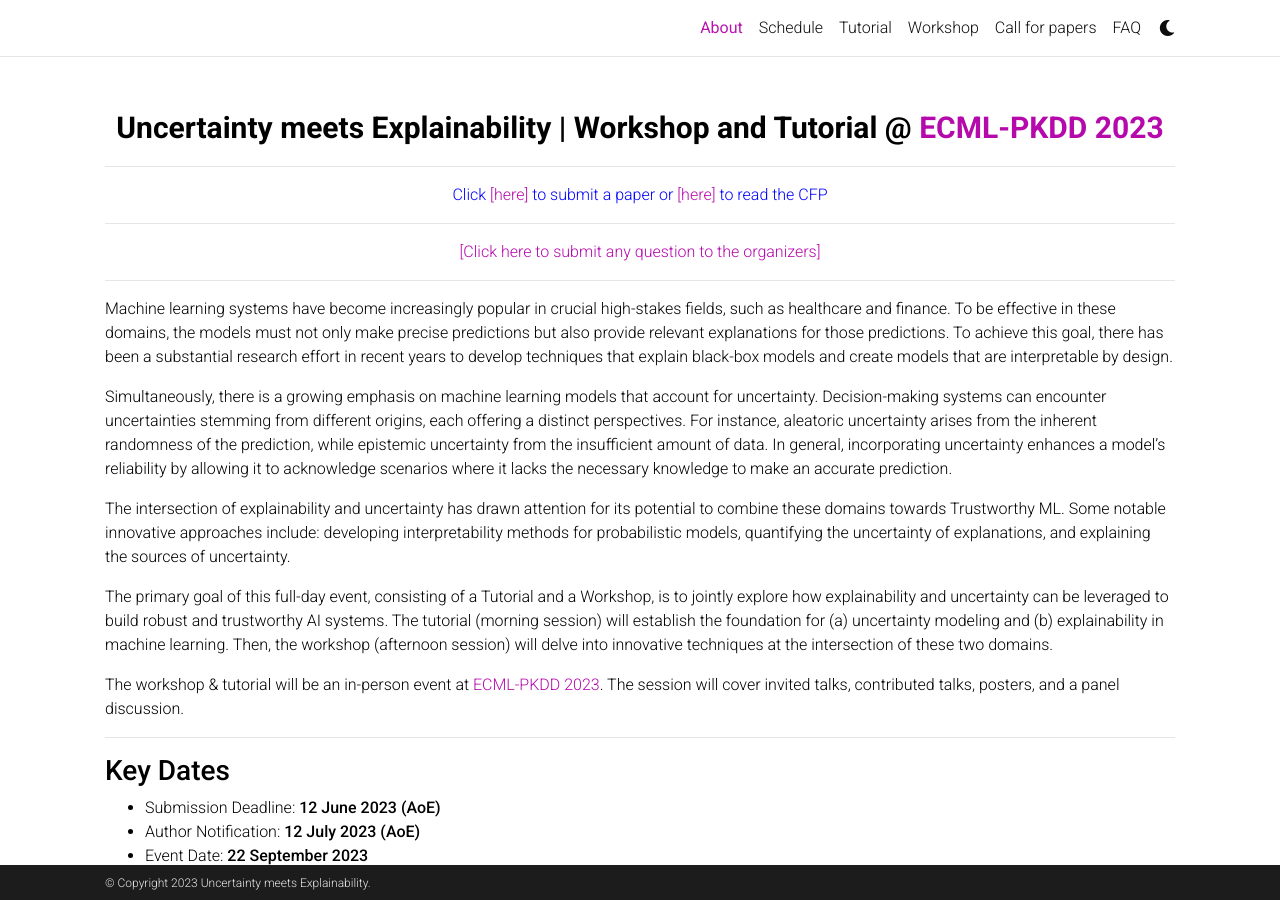
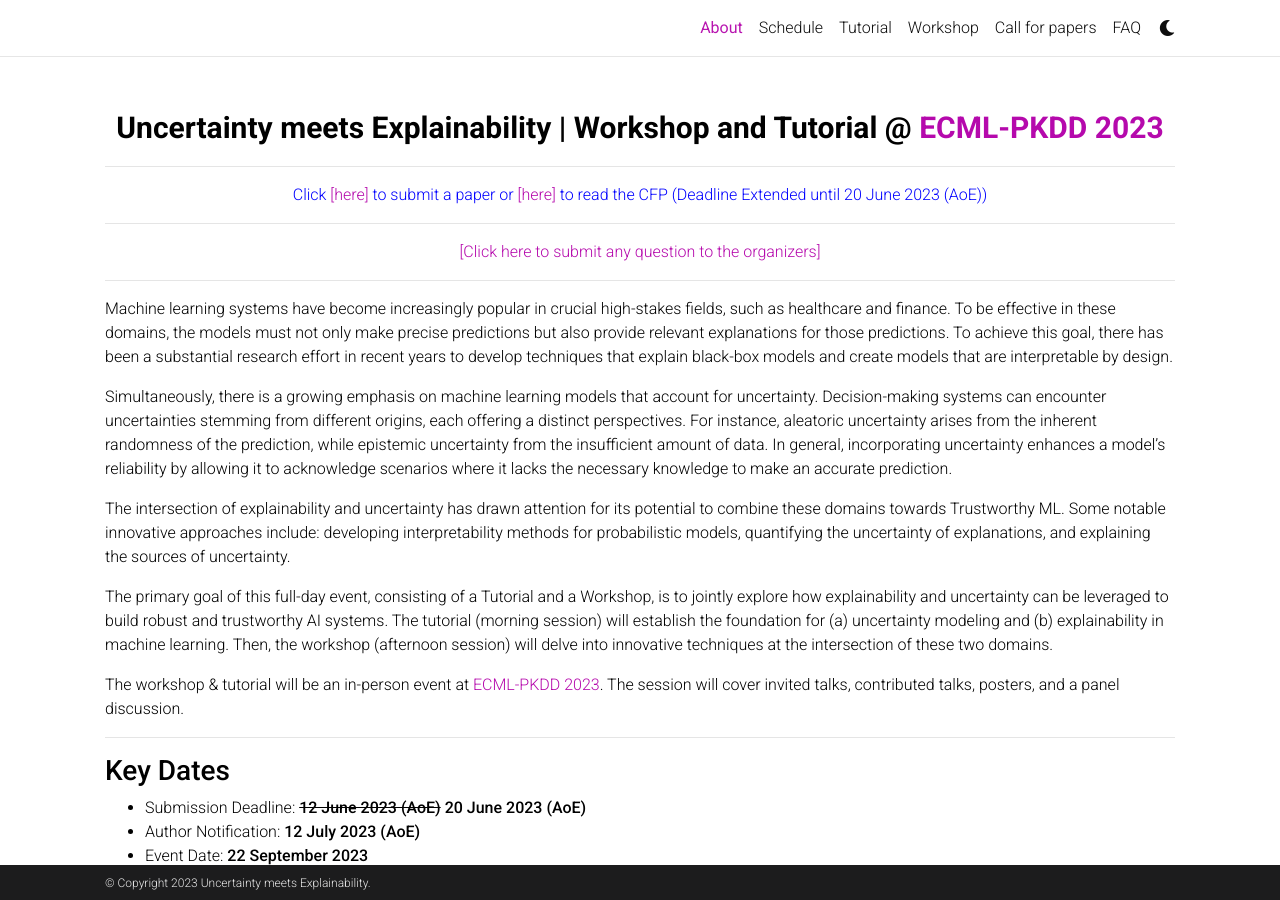
Before and after one commit to xai-uncertainty/xai-uncertainty, a Jekyll site: the page built from _pages/about.md, in a window 1280 px wide and 900 px high. Built offline with Jekyll 4.4.1, drawn with Linux system fonts in a browser that asks for light colours; comment, search, counter and statistics services are not loaded; a style sheet for code colours, icons or effects is not loaded.

Commit message:
deadline extended

```diff
--- a/_pages/about.md
+++ b/_pages/about.md
@@ -17,7 +17,7 @@ social: true  # includes social icons at the bottom of the page
 
 <p style="color:blue" align="center"> Click
 <a href="https://cmt3.research.microsoft.com/ECMLPKDDworkshop2023/Track/3/Submission/Create">[here]</a>  to submit a paper or
-<a href="cfp">[here]</a> to read the CFP
+<a href="cfp">[here]</a> to read the CFP (Deadline Extended until 20 June 2023 (AoE))
 </p>
 
 ---
@@ -41,7 +41,7 @@ The workshop & tutorial will be an in-person event at [ECML-PKDD 2023](https://2
 
 ### **Key Dates**
 
-- Submission Deadline: **12 June 2023 (AoE)**
+- Submission Deadline: **~~12 June 2023 (AoE)~~ 20 June 2023 (AoE)**
 - Author Notification: **12 July 2023 (AoE)**
 - Event Date: **22 September 2023**
 
```
Also changed, not shown: _pages/cfp.md (+1 -1 lines).
